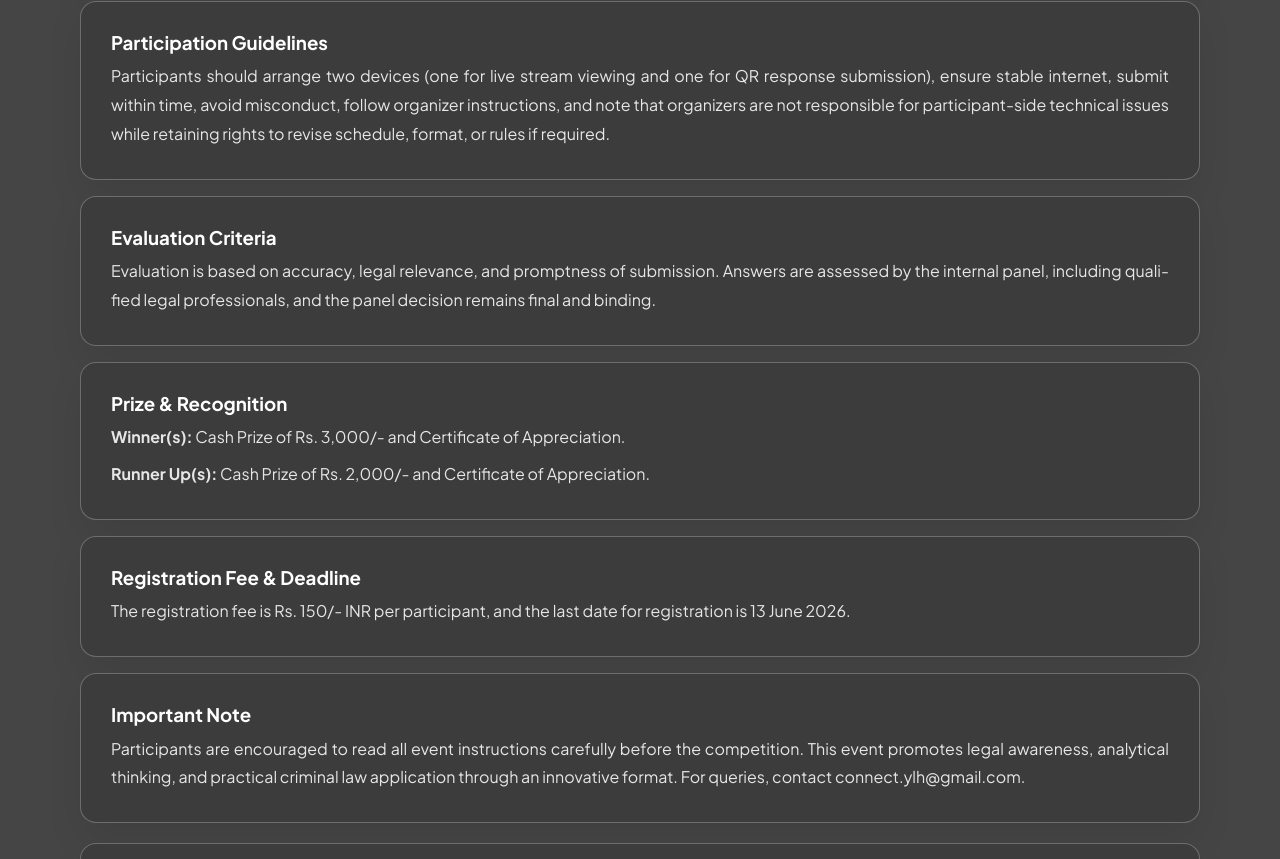
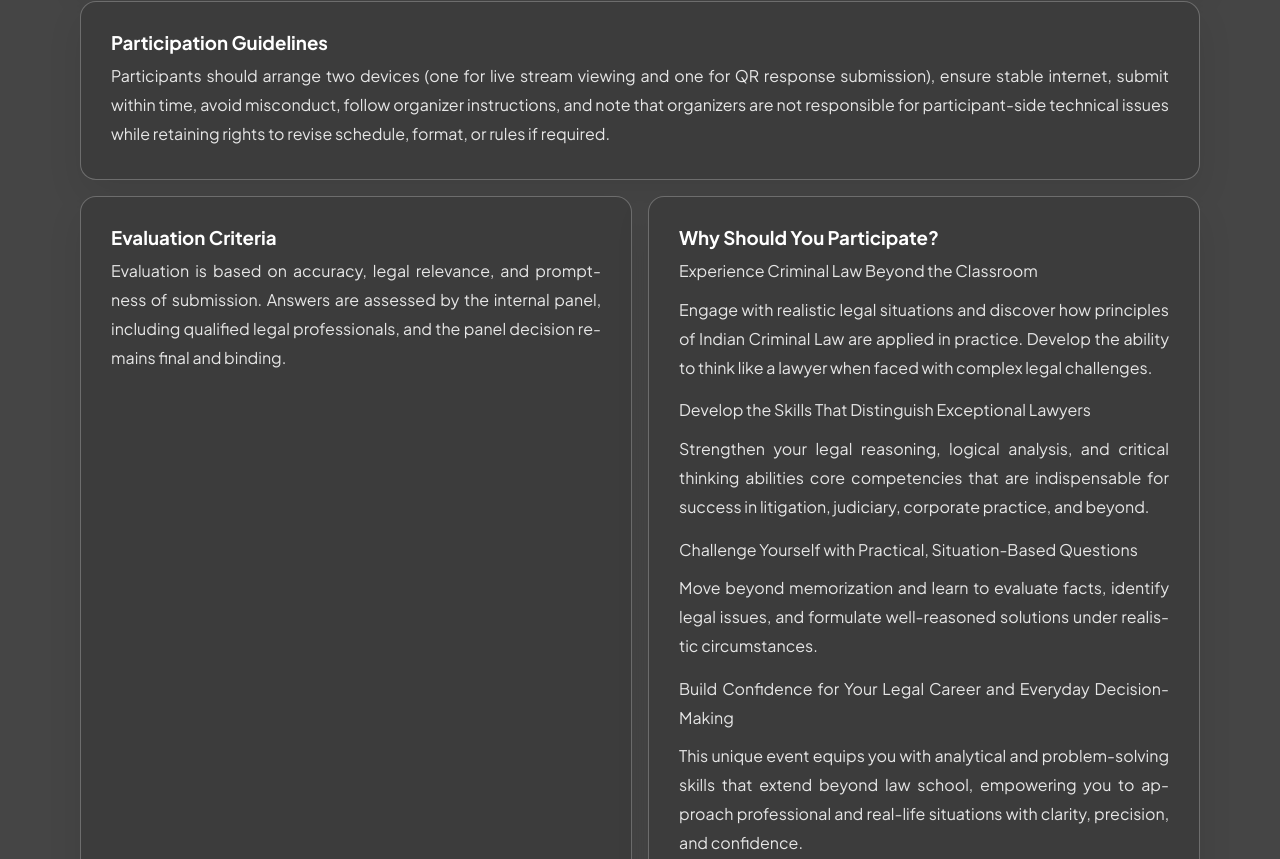
Before and after one commit to TejTalin/young-legal-house, a Next.js app: page /events in a window 1280 px wide. Shown: the part 3321-4180 px from the top of the page. Built offline with nearby package versions, Linux system fonts and the light colour scheme.

Commit message:
Add files via upload

```diff
--- a/app/events/page.jsx
+++ b/app/events/page.jsx
@@ -66,12 +66,46 @@ export default function EventsPage() {
           </p>
         </div>
 
-        <div className="glass-card" style={{ marginBottom: '16px' }}>
-          <h3 style={{ marginBottom: '8px' }}>Evaluation Criteria</h3>
-          <p className="events-copy">
-            Evaluation is based on accuracy, legal relevance, and promptness of submission. Answers are assessed by the internal panel,
-            including qualified legal professionals, and the panel decision remains final and binding.
-          </p>
+        <div className="events-two-up" style={{ marginBottom: '16px' }}>
+          <div className="glass-card">
+            <h3 style={{ marginBottom: '8px' }}>Evaluation Criteria</h3>
+            <p className="events-copy">
+              Evaluation is based on accuracy, legal relevance, and promptness of submission. Answers are assessed by the internal panel,
+              including qualified legal professionals, and the panel decision remains final and binding.
+            </p>
+          </div>
+
+          <div className="glass-card">
+            <h3 style={{ marginBottom: '8px' }}>Why Should You Participate?</h3>
+            <p className="events-copy" style={{ marginBottom: '10px' }}>
+              Experience Criminal Law Beyond the Classroom
+            </p>
+            <p className="events-copy" style={{ marginBottom: '14px' }}>
+              Engage with realistic legal situations and discover how principles of Indian Criminal Law are applied in practice.
+              Develop the ability to think like a lawyer when faced with complex legal challenges.
+            </p>
+            <p className="events-copy" style={{ marginBottom: '10px' }}>
+              Develop the Skills That Distinguish Exceptional Lawyers
+            </p>
+            <p className="events-copy" style={{ marginBottom: '14px' }}>
+              Strengthen your legal reasoning, logical analysis, and critical thinking abilities core competencies that are indispensable
+              for success in litigation, judiciary, corporate practice, and beyond.
+            </p>
+            <p className="events-copy" style={{ marginBottom: '10px' }}>
+              Challenge Yourself with Practical, Situation-Based Questions
+            </p>
+            <p className="events-copy" style={{ marginBottom: '14px' }}>
+              Move beyond memorization and learn to evaluate facts, identify legal issues, and formulate well-reasoned solutions under
+              realistic circumstances.
+            </p>
+            <p className="events-copy" style={{ marginBottom: '10px' }}>
+              Build Confidence for Your Legal Career and Everyday Decision-Making
+            </p>
+            <p className="events-copy">
+              This unique event equips you with analytical and problem-solving skills that extend beyond law school, empowering you to
+              approach professional and real-life situations with clarity, precision, and confidence.
+            </p>
+          </div>
         </div>
 
         <div className="glass-card" style={{ marginBottom: '16px' }}>
@@ -184,6 +218,18 @@ export default function EventsPage() {
           text-justify: inter-word;
           hyphens: auto;
         }
+
+        .events-two-up {
+          display: grid;
+          grid-template-columns: repeat(2, minmax(0, 1fr));
+          gap: 16px;
+        }
+
+        @media (max-width: 860px) {
+          .events-two-up {
+            grid-template-columns: 1fr;
+          }
+        }
       `}</style>
     </>
   );
```
